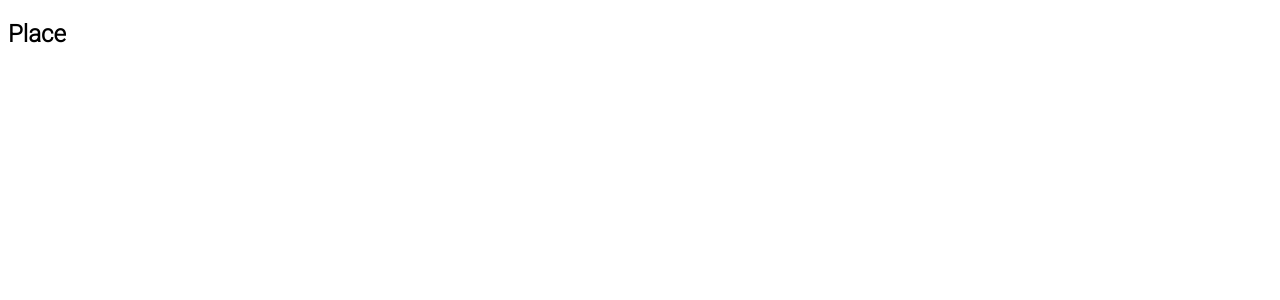
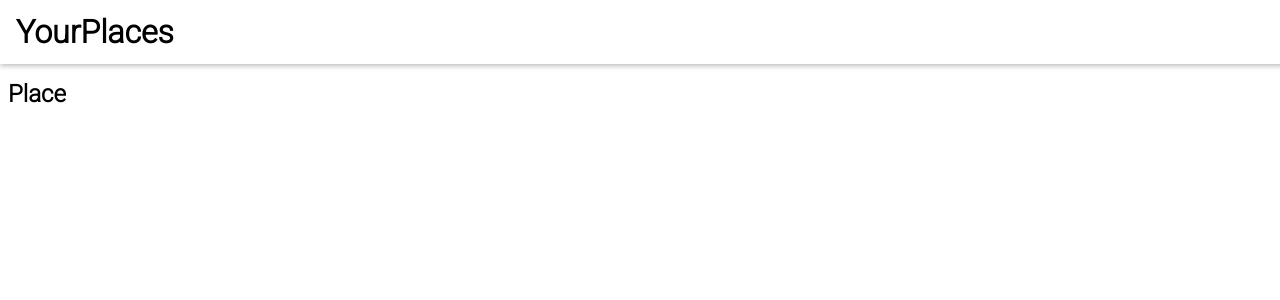
Before and after one commit to Hannah6898/LocationSharingApp, a React (Create React App) app: page /places/new in a window 1280 px wide. Shown: the top 300 px of the page. Built offline with nearby package versions, Linux system fonts and the light colour scheme; the HTML template or start-up script is replaced by a standard one.

Commit message:
Added main header

```diff
--- a/src/App.js
+++ b/src/App.js
@@ -6,10 +6,13 @@
 } from "react-router-dom";
 import Users from "./user/pages/Users";
 import NewPlace from "./places/pages/NewPlace";
+import MainNavigation from "./shared/components/Navigation/MainNavigation";
 
 function App() {
   return (
     <Router>
+      <MainNavigation/>
+      <main>
       <Switch>
         <Route path="/users" exact>
           <Users />
@@ -19,6 +22,7 @@
         </Route>
         <Redirect to="/" />
       </Switch>
+      </main>
     </Router>
   );
 }
--- /dev/null
+++ b/src/shared/components/Navigation/MainHeader.css
@@ -0,0 +1,23 @@
+.main-header {
+    width: 100%;
+    height: 4rem;
+    display: flex;
+    align-items: center;
+    position: fixed;
+    top: 0;
+    left: 0;
+    /* background: #ff0055; */
+    box-shadow: 0 2px 5px rgba(0, 0, 0, 0.26);
+    padding: 0 1rem;
+    z-index: 5;
+  }
+
+  main {
+    margin-top: 5rem;
+  }
+
+  @media (min-width: 768px) {
+    .main-header {
+      justify-content: space-between;
+    }
+  }
--- /dev/null
+++ b/src/shared/components/Navigation/MainHeader.js
@@ -0,0 +1,7 @@
+import "./MainHeader.css";
+
+function MainHeader(props) {
+  return <header className="main-header">{props.children}</header>;
+}
+
+export default MainHeader;
--- /dev/null
+++ b/src/shared/components/Navigation/MainNavigation.css
@@ -0,0 +1,45 @@
+.main-navigation__menu-btn {
+    width: 3rem;
+    height: 3rem;
+    background: transparent;
+    border: none;
+    display: flex;
+    flex-direction: column;
+    justify-content: space-around;
+    margin-right: 2rem;
+    cursor: pointer;
+  }
+
+  .main-navigation__menu-btn span {
+    display: block;
+    width: 3rem;
+    height: 2.5px;
+    background: black;
+  }
+
+  .main-navigation__title {
+    color:black;
+  }
+
+  .main-navigation__title a {
+    text-decoration: none;
+    color: black;
+  }
+
+  .main-navigation__header-nav {
+    display: none;
+  }
+
+  .main-navigation__drawer-nav {
+    height: 100%;
+  }
+
+  @media (min-width: 768px) {
+    .main-navigation__menu-btn {
+      display: none;
+    }
+
+    .main-navigation__header-nav {
+      display: block;
+    }
+  }
--- /dev/null
+++ b/src/shared/components/Navigation/MainNavigation.js
@@ -0,0 +1,19 @@
+import "./MainNavigation.css";
+import MainHeader from "./MainHeader";
+import {Link} from 'react-router-dom'
+
+function MainNavigation() {
+  return (
+    <MainHeader>
+      <h1 className="main-navigation__title"> <Link to="/">YourPlaces</Link></h1>
+      <nav>...</nav>
+      <button className="main-navigation__menu-btn">
+        <span />
+        <span />
+        <span />
+      </button>
+    </MainHeader>
+  );
+}
+
+export default MainNavigation;
--- /dev/null
+++ b/src/shared/components/Navigation/NavLinks.js
@@ -0,0 +1,5 @@
+function NavLinks() {
+    return ( <div></div> );
+}
+
+export default NavLinks;
--- a/src/user/components/UsersList.js
+++ b/src/user/components/UsersList.js
@@ -1,11 +1,14 @@
 import UserItem from "./UserItem";
 import "./UsersList.css";
+import Card from '../../shared/components/UIElements/Card'
 
 function UsersList(props) {
   if (props.items.length === 0) {
     return (
       <div className="center">
+        <Card>
         <h2>No Users found</h2>
+        </Card>
       </div>
     );
   }
```
Also changed, not shown: src/shared/components/Navigation/NavLinks.css (added), src/shared/components/Navigation/SideDrawer.css (added), src/shared/components/Navigation/SideDrawer.js (added).
